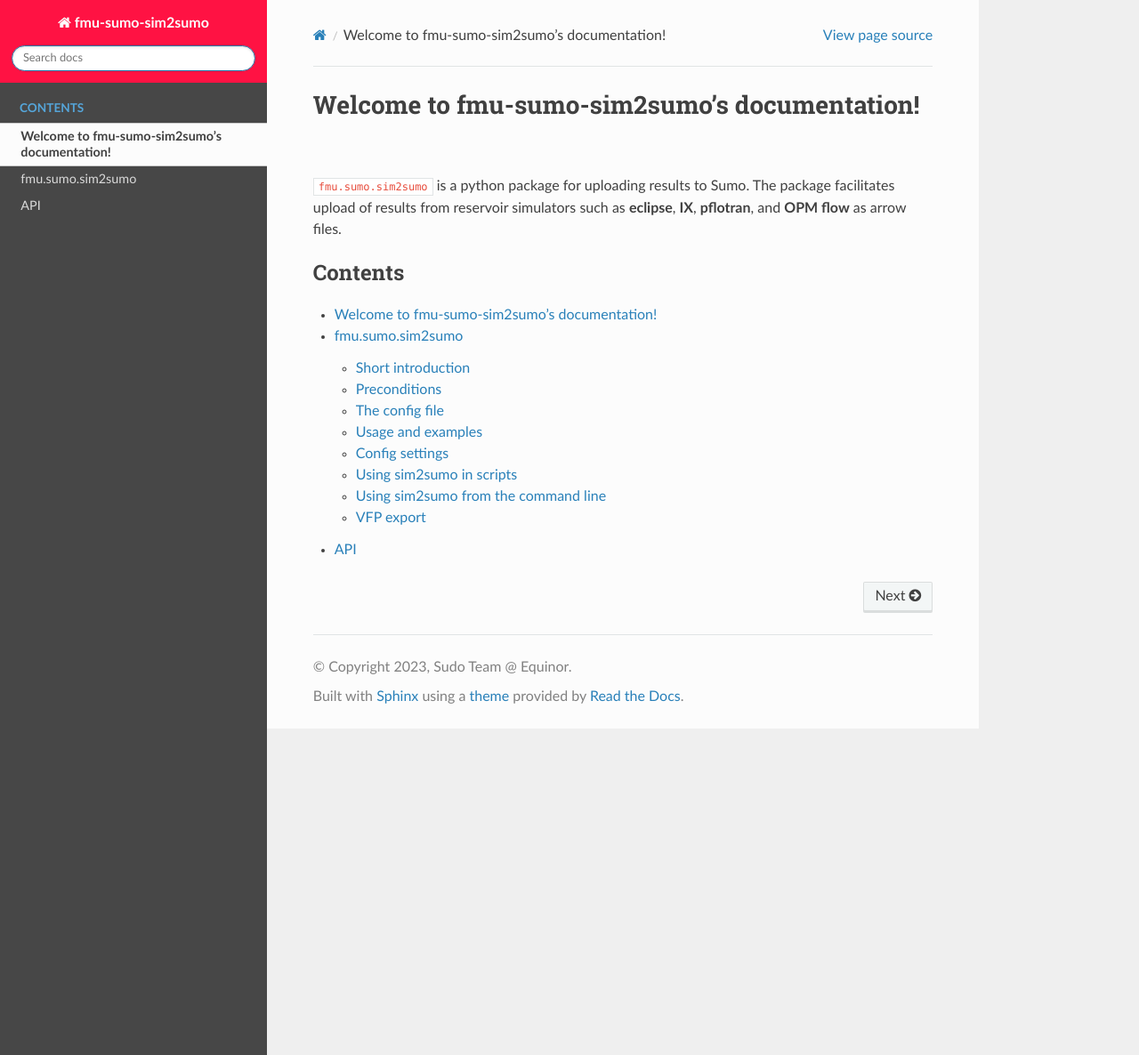
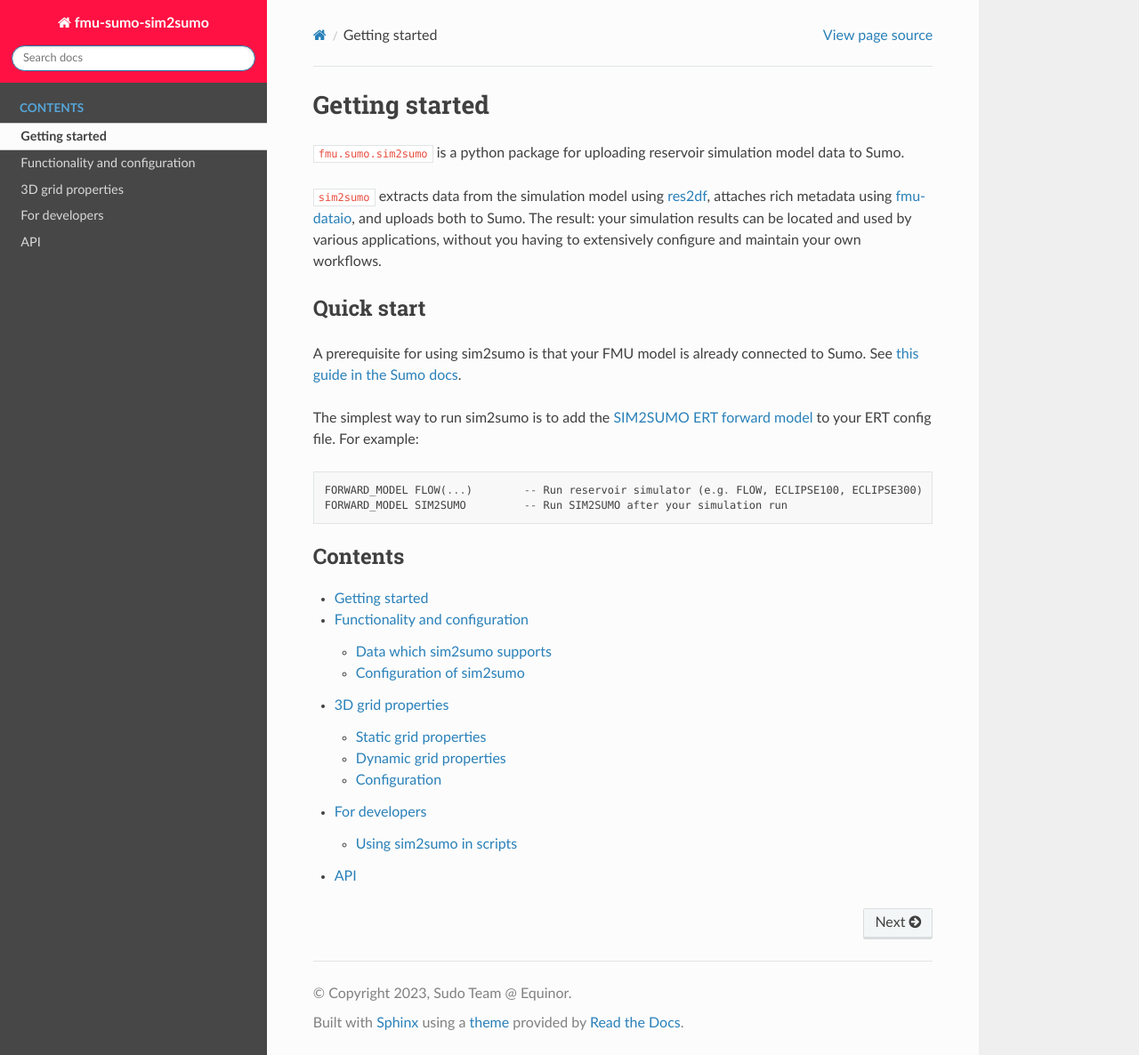
Before and after one commit to equinor/fmu-sumo-sim2sumo, a Sphinx documentation site: the page built from docs/index.rst, in a window 1280 px wide and 1186 px high. Shown: the whole window at 89% size. Built offline with Sphinx 7.4.7 and the Read the Docs theme 3.1.0, drawn with Linux system fonts in a browser that asks for light colours; some of the changed lines change nothing that is shown.

Commit message:
fix: simplify docs (#197)

```diff
--- /dev/null
+++ b/docs/config.rst
@@ -0,0 +1,147 @@
+Functionality and configuration
+##################
+
+.. _supported_datatypes:
+Data which sim2sumo supports
+******************************
+
+sim2sumo can extract and upload the following data to Sumo. For more information on these datatypes,
+see the `res2df docs <https://equinor.github.io/res2df/introduction.html>`__.
+
+.. _default-data-types:
+
+Default data types
+===================
+.. note::
+   These data are uploaded by default, with no additional configuration required:
+
+   * summary
+   * rft
+   * satfunc (relperm curves)
+   * gruptree (production network)
+   * wellcompletiondata
+   .. (# TODO: layer table requirement?)
+
+
+.. warning::
+
+   The following datatypes need additional configuration:
+
+   * grid (INIT "initial" and restart "dynamic" 3D grid properties)
+   * pvt (PVT tables)
+   * tran (transmissibilities)
+   * vfp (lift curves; one table for each lift curve)
+
+   See `Configuration of sim2sumo`_.
+
+To upload other data to Sumo, see the `SUMO_UPLOAD forward model
+<https://fmu-docs.equinor.com/docs/ert/reference/configuration/forward_model.html#SIM2SUMO>`__.
+
+Configuration of sim2sumo
+******************************
+
+sim2sumo can be configured in your FMU model's `global_variables.yml` file. This file is generated using `fmu-config`.
+If you are not familiar with updating global variables, see the `fmu-config docs <https://equinor.github.io/fmu-config/>`__.
+
+The simplest way to configure sim2sumo is to add a `sim2sumo` key to the `global_variables_master.yml` file.
+
+.. code-block:: yaml
+   [...]
+
+   (rest of global variables master file)
+
+   #===================================================================================
+   # sim2sumo config settings
+   #===================================================================================
+
+   sim2sumo:
+      datafile:
+         - ...
+      datatypes:
+         - ...
+      rstprops:
+         - ...
+
+The SIM2SUMO forward model looks for sim2sumo config in `../../fmuconfig/output/global_variables.yml` by default.
+If your config file isn't located here, you need to tell SIM2SUMO where to find it:
+
+.. code-block::
+
+   FORWARD_MODEL SIM2SUMO(<S2S_CONFIG_PATH>=path/to/config/file.yml)
+
+
+Data types
+=============================
+To specify which data to upload, provide the datatypes as a list
+
+.. code-block:: yaml
+
+   sim2sumo:
+      datatypes:
+      - summary
+      - rft
+      - gruptree
+      - ...
+
+To include all datatypes use a list with a single item "all". This will also include the *grid* datatype:
+
+.. code-block:: yaml
+
+   sim2sumo:
+      datatypes:
+         - all
+
+3D grid properties
+=============================
+To upload both "static" (INIT) and dynamic "restart" (UNRST) 3D grid properties, additional configuration is required.
+
+Examples can be found :doc:`here <grid>`.
+
+Paths to files
+=============================
+
+By default, SIM2SUMO looks for all DATA files in the runpath ``<user>/<case>/realization-*/<ensemble>``.
+It is possible to configure where results will be extracted from in two ways:
+
+1. Specify file paths, or file stubs (without an extension):
+
+.. code-block:: yaml
+
+   sim2sumo:
+      datafile:
+         - eclipse/model/DROGON
+         - eclipse/model/DROGON-0.DATA
+
+
+2. Specify folder paths:
+
+.. code-block:: yaml
+
+   sim2sumo:
+      datafile:
+         - eclipse/model/
+
+
+Running several DATA files in one runpath, or running a prediction case from a restart?
+------------------------------
+
+.. warning::
+
+    Data consumers expect to see one of each datatype for each realisation, e.g.
+    one summary file for each realisation. If you run several simulations in the
+    same runpath (``<user>/<case>/realization-*/<ensemble>``) or if you symlink
+    to a restart file when running a prediction ensemble, **you should specify the
+    path of the datafiles to upload**. If you don't do this, you may find your
+    results are not displayed or are displayed incorrectly in applications
+    reading data from Sumo.
+
+    Example: a prediction run is found in
+    ``realization-*/pred/eclipse/model`` and a symlinked restart file is located
+    in ``realization-*/pred/restart/model``. The symlinked restart file can be
+    omitted by specifying just the folder path of the prediction run:
+
+    .. code-block:: yaml
+
+        sim2sumo:
+            datafile:
+                - eclipse/model/
--- /dev/null
+++ b/docs/developers.rst
@@ -0,0 +1,47 @@
+For developers
+#################
+
+**sim2sumo** couples together three packages often used in the FMU sphere.
+
+* **fmu-dataio** (`docs <https://equinor.github.io/fmu-dataio/>`__) the FMU
+  package for exporting data, with rich metadata, out of FMU workflows
+* **res2df** (`docs <https://equinor.github.io/res2df/>`__), package used for
+  extracting results from reservoir simulator runs. Not strictly tied down to FMU,
+  but often used in this domain
+*  **fmu.sumo.uploader** (`repo <https://github.com/equinor/fmu-sumo>`__),
+   package that uploads files exported to disc with metadata to Sumo
+
+The package makes available export of all datatypes that you can export with
+``res2df``, and uploads these results to Sumo. It is part of ``komodo`` and can
+be accessed from the command line with ``sim2sumo``, or from ``ert`` with the
+`SIM2SUMO ERT forward model
+<https://fmu-docs.equinor.com/docs/ert/reference/configuration/forward_model.html#SIM2SUMO>`__.
+In its simplest form it needs no extra configuration settings, but comes
+pre-configured to extract certain datatypes. See :ref:`the supported datatypes
+section <supported_datatypes>`.
+
+Using sim2sumo in scripts
+*********************************
+
+Exporting data from eclipse with metadata
+===========================================
+| This code exports summary data results from an eclipse simulation run.
+| Will export to the "prod" environment of Sumo.
+
+.. code-block::
+
+   from fmu.sumo.utilities.sim2sumo as s2s
+
+
+   DATAFILE = "eclipse/model/2_REEK-0.DATA"
+   CONFIG_PATH = "fmuconfig/output/global_variables.yml"
+   SUBMODULE = "summary"
+   s2s.upload_with_config(CONFIG_PATH, DATAFILE, SUBMODULE, "prod")
+
+The intention of sim2sumo is to be run as an ert FORWARD_MODEL.
+
+The following environment variables need to be set if sim2sumo is not run as part of an ert FORWARD_MODEL:
+
+   * _ERT_EXPERIMENT_ID
+   * _ERT_RUNPATH
+   * _ERT_SIMULATION_MODE
--- /dev/null
+++ b/docs/grid.rst
@@ -0,0 +1,75 @@
+3D grid properties
+#################
+
+When including the "grid" datatype, sim2sumo will upload static and dynamic 3D properties.
+
+Static grid properties
+=========================
+Most static grid properties are uploaded by default if the grid datatype is requested.
+The following properties **will not be uploaded**: ENDNUM, DX, DY, DZ, TOPS.
+
+Dynamic grid properties
+=========================
+For the dynamic properties, the following properties **will be uploaded by default**: SWAT, SGAS, SOIL, PRESSURE.
+
+Data for all timesteps are uploaded. There is currently no configuration for which dates to upload.
+
+Configuration
+=========================
+It is likely you will want to include grid properties as well as the :ref:`default datatypes <default-data-types>`.
+In this case, you can define several datatypes or simply "all":
+
+.. code-block:: yaml
+
+    # Example config to upload summary, RFT and default grid properties
+    sim2sumo:
+        datatypes:
+        - summary
+        - rft
+        - grid
+
+.. code-block:: yaml
+
+    # Example config to upload all supported datatypes, including default grid properties
+    sim2sumo:
+        datatypes:
+        - all
+
+To include just grid properties:
+
+.. code-block:: yaml
+
+    # Example config to upload just default grid properties
+    sim2sumo:
+        datatypes:
+        - grid
+
+Restart properties export configuration
+----------------------
+The ``rstprops`` argument can be used to specify which restart properties to
+export. If ``rstprops`` isn't defined, the default restart properties will be
+exported (SWAT, SGAS, SOIL, PRESSURE).
+
+To include all restart properties, use a list with a single item "all":
+
+.. code-block:: yaml
+
+    sim2sumo:
+        datatypes:
+        - grid
+        rstprops:
+        - all
+
+To include specific restart properties, use a list with single items. The following is equivalent to exporting the default restart properties, plus the "RS" property
+
+.. code-block:: yaml
+
+    sim2sumo:
+        datatypes:
+        - grid
+        rstprops:
+        - SWAT
+        - SGAS
+        - SOIL
+        - PRESSURE
+        - RS
--- a/docs/index.rst
+++ b/docs/index.rst
@@ -3,15 +3,41 @@
    You can adapt this file completely to your liking, but it should at least
    contain the root `toctree` directive.
 
-Welcome to fmu-sumo-sim2sumo's documentation!
-=============================================
-``fmu.sumo.sim2sumo`` is a python package for uploading results to Sumo.
-The package facilitates upload of results from reservoir simulators such as **eclipse**, **IX**, **pflotran**, and **OPM flow** as arrow files.
+Getting started
+#################
+``fmu.sumo.sim2sumo`` is a python package for uploading reservoir simulation model data to Sumo.
+
+``sim2sumo`` extracts data from the simulation model using `res2df
+<https://equinor.github.io/res2df/>`__, attaches rich metadata using
+`fmu-dataio <https://fmu-dataio.readthedocs.io/en/latest/>`__, and uploads both to Sumo.
+The result: your simulation results can be located and used by various applications, without
+you having to extensively configure and maintain your own workflows.
+
+Quick start
+============================
+
+.. NOTE these ERT docs are Equinor internal only
+
+A prerequisite for using sim2sumo is that your FMU model is already connected to
+Sumo. See `this guide in the Sumo docs
+<https://fmu-docs.equinor.com/docs/sumo/guides>`__.
+
+The simplest way to run sim2sumo is to add the `SIM2SUMO ERT forward model
+<https://fmu-docs.equinor.com/docs/ert/reference/configuration/forward_model.html#SIM2SUMO>`__ to your ERT config file.
+For example:
+
+.. code-block::
+
+   FORWARD_MODEL FLOW(...)        -- Run reservoir simulator (e.g. FLOW, ECLIPSE100, ECLIPSE300)
+   FORWARD_MODEL SIM2SUMO         -- Run SIM2SUMO after your simulation run
+
 
 .. toctree::
    :maxdepth: 2
    :caption: Contents
 
    self
-   sim2sumo
+   config
+   grid
+   developers
    api
--- a/docs/sim2sumo.rst
+++ /dev/null
@@ -1,364 +0,0 @@
-fmu.sumo.sim2sumo
-#################
-
-Short introduction
-*******************
-.. note::
-
-  **sim2sumo** couples together three packages often used in the FMU sphere.
-
-
-  * **fmu-dataio** (`docs <https://equinor.github.io/fmu-dataio/>`__) the FMU package for exporting data, with rich metadata, out of FMU workflows.
-  * **res2df** (`docs <https://equinor.github.io/res2df/>`__), package used for extracting results from flow simulator runs, not strictly tied down to FMU, but often used in this domain
-  *  **fmu.sumo.uploader** (`repo <https://github.com/equinor/fmu-sumo>`__), package that uploads files exported to disc with metadata to sumo
-
-
-The package makes available export of all datatypes that you can export with ``res2df``, and uploads these results to Sumo. It is part of ``komodo`` and can be accessed from the command line with ``sim2sumo``, or from
-``ert`` with the forward model **SIM2SUMO**. In its simplest form it needs no extra configuration settings, but comes pre-configured to extract datatypes:
-
-
-* summary
-* rft
-* satfunc
-* gruptree
-* wellcompletiondata
-
-| To run sim2sumo with ert it needs to be inserted in your *ert config file* after the reservoir simulator run, this is typically an **eclipse** run.
-| See :ref:`examples`.
-
-.. note::
-
-   Sim2sumo as fmu-sumo-uploader uses the fmu-config file (aka global variables) to pick up required metadata. For more on this topic see :ref:`config file`
-
-.. _preconditions:
-
-Preconditions
-***************
-
-.. important:: **First time uploading to sumo?**
-
-   There are some requirements that need to be in place for sim2sumo to run, these are the same preparations that are required for any upload to sumo.
-   Read the `fmu-dataio preparations section <https://fmu-dataio.readthedocs.io/en/latest/preparations.html>`_ thoroughly.
-
-These are the conditions that need to be in place when extracting results with sim2sumo.
-
-* Sim2sumo needs to be run from a location where it can find a case metadata object stored on disk.
-  This means that it needs to be run from within an fmu workflow with RUNPATH = *<CASE_PATH>realization-<IENS>/iter-<ITER>*, and a case metadata object stored at
-  *<CASE_PATH>share/metadata/fmu_case.yml*
-
-  Example::
-
-   RUNPATH = /scratch/fmu/myuser/drogon-ahm-2024-02-05/realization-2/iter-1/
-   Case metadata: /scratch/fmu/myuser/drogon-ahm-2024-02-05/share/metadata/fmu_case.yml
-
-* The case metadata object must have been uploaded to Sumo, and to the same environment that you are intending to upload to.
-  Default sumo environment is **prod**, and you should have a good reason for uploading elsewhere.
-
-* a :ref:`config file <config file>` with the required metadata to identify the asset that the data is coming from.
-
-.. _config file:
-
-The config file
-*****************
-
-In it's simplest form sim2sumo seems to not need any configuration. This is not correct, under the hood it is using the fmu-config file.
-For the simplest implementation this file needs to be stored at *fmuconfig/output/global_variables.yml*, relative to where you run sim2sumo.
-There are two 'parts' in the global variables file that are relevant for sim2sumo:
-
-1. The master data needed for the upload to sumo, that is the three sections model, masterdata, and access.
-   These are absolutely neccessary, as with all uploads to sumo. More on this topic can be found in the documentation
-   for ``fmu-dataio``, see :ref:`preconditions`
-
-2. A section named sim2sumo. This section is not strictly needed, but needs to exist for custom configuration of sim2sumo, see :ref:`custom config`
-
-.. important::
-
-   If you need to configure sim2sumo for your needs it is strongly encouraged to to add the sim2sumo section to a *_sim2sumo.yml* file and link this into the file *global_master.yml* config file before
-   you generate the *global_variables.yml* and *global_variables.yml.tmpl* files.
-
-   Example:
-    .. code-block:: yaml
-
-      [...]
-
-      (rest of global_variables master file)
-
-      #===================================================================================
-      # Sim2sumo config settings
-      #===================================================================================
-
-      sim2sumo: !include _sim2sumo.yml
-
-
-.. _examples:
-
-Usage and examples
-********************
-As a FORWARD_MODEL in ERT
-=========================================
-
-| All examples below extracts results to *share/results/tables*, and uploads those results to Sumo.
-| You don't need to have more than one instance of this job, it automatically extracts the default results.
-| If you want to include more datatypes add that to the configuration file, see :ref:`config settings`,
-| See also :ref:`preconditions`.
-
-Simplest case
------------------
-
-.. code-block::
-
-
-    FORWARD_MODEL ECLIPSE(...)
-    -- Note: SIM2SUMO needs to be run after the reservoir simulation
-    FORWARD_MODEL SIM2SUMO
-
-
-
-Config file with non-standard name/location
----------------------------------------------
-If you for some reason don't have the fmu config file in the standard location or with the standard name, use this in you *ert config file*
-
-.. code-block::
-
-
-    FORWARD_MODEL ECLIPSE(...)
-    -- Note: SIM2SUMO needs to be run after the reservoir simulation
-    FORWARD_MODEL SIM2SUMO(<S2S_CONFIG_PATH>=path/to/config/file)
-
-.. _config settings:
-
-Config settings
-********************
-
-
-Example of config settings for sim2sumo
-============================================
-
-
-.. literalinclude:: ../tests/data/reek/realization-0/iter-0/fmuconfig/output/global_variables_w_eclpath_and_extras.yml
-   :language: yaml
-
-|
-
-.. _custom config:
-
-Custom configuration
-=====================
-
-The sim2sumo section in the config file gives you full flexibility for extracting anything that ``res2df`` can extract.
-You can also change where you extract results from, and use some of the extra customization options that ``res2df`` has available.
-The three relevant sections are:
-
-datafile
---------------------
-This section is for configuring where you extract results from, meaning where to look for simulation results.
-This section should be a list where each item is either a file path, file stub or a folder path.
-
-1. File paths, or file stubs (without an extension):
-
-   .. code-block::
-
-      datafile:
-         - eclipse/model/DROGON
-         - eclipse/model/DROGON-0.DATA
-
-
-2. Folder paths:
-
-   .. code-block::
-
-      datafile:
-         - eclipse/model/
-
-
-You can also specify what datatypes should be extracted for each file, by adding a list of datatypes to each file path:
-
-   .. code-block::
-
-      datafile:
-         - eclipse/model/DROGON:
-            - summary
-            - rft
-            - gruptree
-         - eclipse/model/DROGON-0.DATA:
-            - summary
-            - rft
-            - gruptree
-
-
-datatypes
-----------------
-This section is for configuration of what data to extract. It should be specified as a list
-
-   .. code-block::
-
-      datatypes:
-        - summary
-        - rft
-        - gruptree
-        - ..
-
-To include all datatypes use a list with a single item "all":
-
-   .. code-block::
-
-      datatypes:
-         - all
-
-The available datatypes are:
-   * summary
-   * rft
-   * satfunc
-   * gruptree
-   * wellcompletiondata
-   * grid
-
-For more information on these datatypes available, see the documentation for ``res2df``
-
-.. options:
-.. -------------
-..    | This section is for adding extra optional configuration for extracting the different datatypes.
-..    | This section needs to be in a list format.
-
-grid datatype
-~~~~~~~~~~~~~~~~
-When including the "grid" datatype, sim2sumo will try to upload 3D grid data and properties for all datafiles specified in the ``datafile`` section.
-For the init file the following properties will be *ignored*: ENDNUM, DX, DY, DZ, TOPS.
-For the restart the following properties will be *exported by default*: SWAT, SGAS, SOIL, PRESSURE.
-
-Restart properties export configuration
-^^^^^^^^^^^^^^^^
-The ``rstprops`` argument can be used to specify which restart properties to export. If ``rstprops`` isn't defined, the default restart properties will be exported (SWAT, SGAS, SOIL, PRESSURE).
-
-To include all restart properties, use a list with a single item "all":
-
-   .. code-block::
-
-      sim2sumo:
-         datatypes:
-            - grid
-         rstprops:
-            - all
-
-To include specific restart properties, use a list with single items. The following is equivalent to exporting the default restart properties, plus the "RS" property
-
-   .. code-block::
-
-      sim2sumo:
-         datatypes:
-            - grid
-         rstprops:
-            - SWAT
-            - SGAS
-            - SOIL
-            - PRESSURE
-            - RS
-
-Overriding default datatypes
-----------------
-``datatypes`` applies to all datafiles specified in the ``datafile`` section.
-It is possible to override this configuration for individual files.
-The example shows how to only extract summary data from the first file, and all default ``datatypes`` from the second file.
-
-   .. code-block::
-
-      datafile:
-         - eclipse/model/DROGON-0.DATA:
-            - summary
-         - eclipse/model/DROGON-1.DATA
-      datatypes:
-         - summary
-         - rft
-         - gruptree
-
-
-Using sim2sumo in scripts
-*********************************
-
-Exporting data from eclipse with metadata
-===========================================
-| This code exports summary data results from an eclipse simulation run.
-| Will export to the "prod" environment of Sumo.
-
-.. code-block::
-
-   from fmu.sumo.utilities.sim2sumo as s2s
-
-
-   DATAFILE = "eclipse/model/2_REEK-0.DATA"
-   CONFIG_PATH = "fmuconfig/output/global_variables.yml"
-   SUBMODULE = "summary"
-   s2s.upload_with_config(CONFIG_PATH, DATAFILE, SUBMODULE, "prod")
-
-See also :ref:`preconditions`.
-
-Using sim2sumo from the command line
-***************************************
-
-Using sim2sumo from the command line is discouraged, and there is no guarantee that it will work.
-
-The intension of sim2sumo is to be run as an ert FORWARD_MODEL.
-
-The following environment variables need to be set if sim2sumo is not run as part of an ert FORWARD_MODEL:
-
-   * _ERT_EXPERIMENT_ID
-   * _ERT_RUNPATH
-   * _ERT_SIMULATION_MODE
-
-Execution of sim2sumo from command line
-========================================
-
-Extracting the default datatypes with sim2sumo
--------------------------------------------------
-
-.. code-block::
-   :caption: Accessing the help information
-
-   sum2sumo execute --config_path fmuconfig/output/global_variables.yml --env dev
-
-See also :ref:`preconditions`.
-
-
-Getting help on sim2sumo from the command line
-=================================================
-
-You can get help on sim2sumo from the command line. Here are some examples:
-
-
-.. code-block::
-   :caption: Accessing the general help information
-
-   sim2sumo -h
-
-Accessing help from ``res2df`` via sim2sumo
-==============================================
-| There is extensive information on extraction of individual datatypes with ``res2df``.
-| This information can be accessed from sim2sumo.
-
-.. code-block::
-   :caption: Getting help on summary data from ``res2df`` with sim2sumo from the command line
-
-   sim2sumo help summary
-
-
-
-VFP export
-***************************************
-**Note** that Sim2sumo exports VFP tables as separate files. (Similar to using ``--arrow`` with ``res2df``)
-
-VFP data can be exported either for all datafiles by adding "vfp" to the datatypes list:
-
-   .. code-block::
-
-      datatypes:
-        - ..
-        - vfp
-
-Or for individual files by adding "vfp" to the list of datatypes for that file:
-
-.. code-block::
-
-      datafile:
-         - eclipse/model/DROGON-0.DATA:
-            - ..
-            - vfp
```
